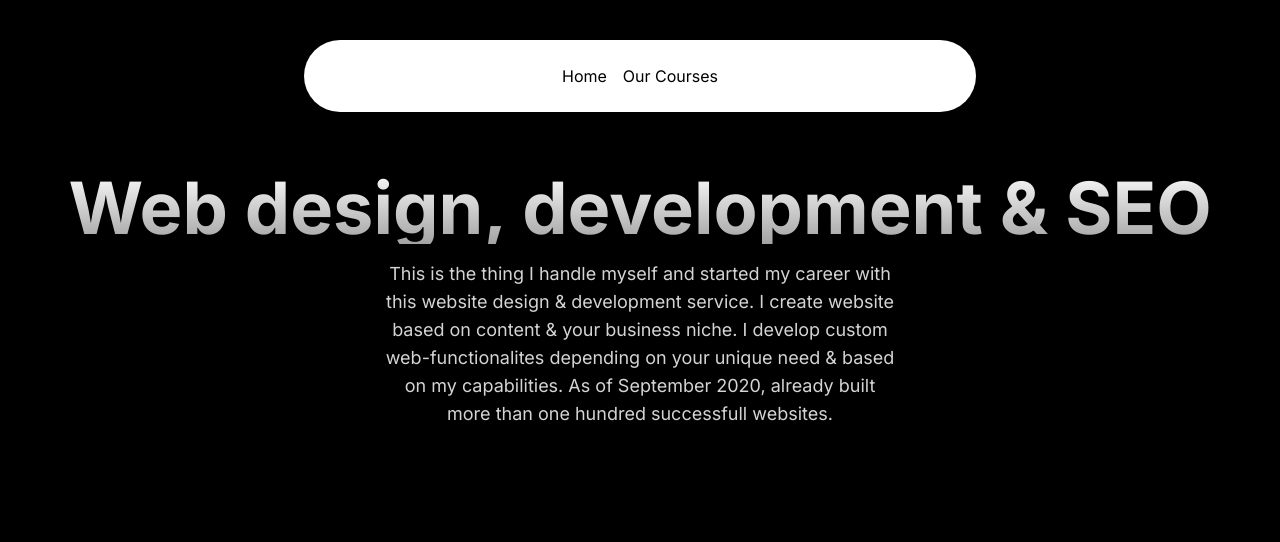
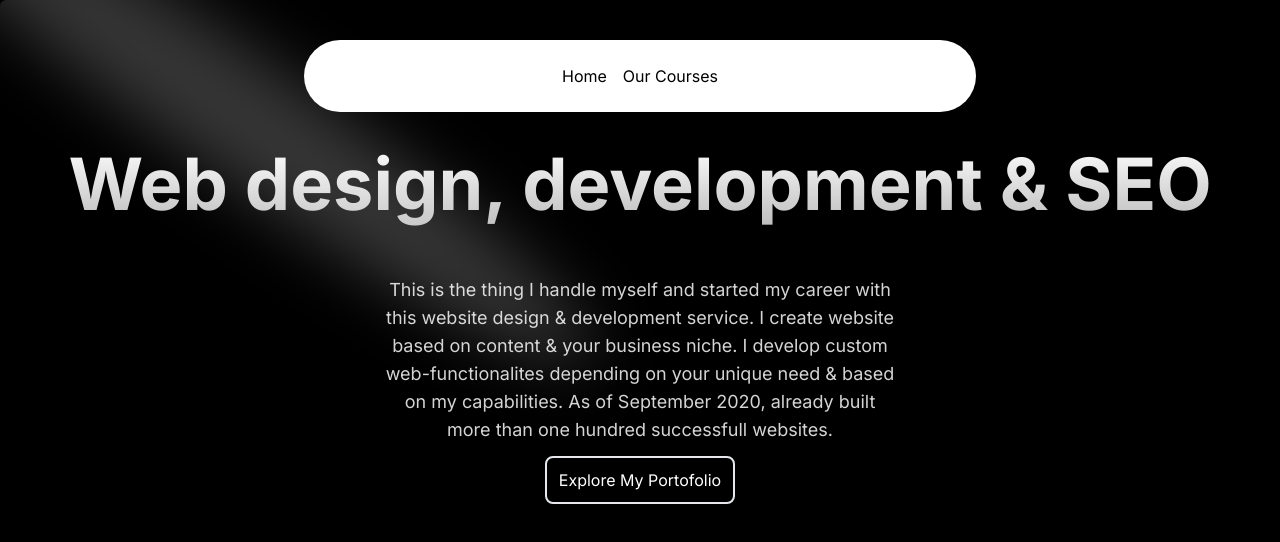
Before and after one commit to Nasir-Saeed/next-js-website, a Next.js app: page / in a window 1280 px wide. Shown: the top 542 px of the page. Built offline with nearby package versions, Linux system fonts and the light colour scheme.

Commit message:
add spot light in hero section

```diff
--- a/src/components/HeroSection.tsx
+++ b/src/components/HeroSection.tsx
@@ -1,13 +1,18 @@
 import Link from "next/link"
+import { Spotlight } from "@/components/ui/Spotlight";
 
 function HeroSection() {
   return (
     <div className="h-auto md:h-[40rem] w-full rounded-md flex flex-col items-center justify-center relative overflow-hidden mx-auto py-10 md:py-0">
       <div className="p-4 relative z-10 w-full text-center">
-        <h1 className="mt-20 md:mt-0 text-4xl md:text-7xl font-bold bg-clip-text text-transparent bg-gradient-to-b from-neutral-50 to-neutral-400">Web design, development & SEO</h1>
+      <Spotlight
+        className="-top-40 left-0 md:left-60 md:-top-20"
+        fill="white"
+      />
+        <h1 className="mt-20 md:mt-0 text-4xl md:text-7xl font-bold bg-clip-text text-transparent bg-gradient-to-b from-neutral-50 to-neutral-400 pb-10">Web design, development & SEO</h1>
         <p className="mt-4 font-normal text-base md:text-lg text-neutral-300 max-w-lg mx-auto">This is the thing I handle myself and started my career with this website design & development service. I create website based on content & your business niche. I develop custom web-functionalites depending on your unique need & based on my capabilities. As of September 2020, already built more than one hundred successfull websites.</p>
-      <div className="mt-4">
-        <Link href={"https://nasir-saeed-portfolio.netlify.app/"}>Explore My Portofolio</Link>
+      <div className="mt-6">
+        <Link href={"https://nasir-saeed-portfolio.netlify.app/"} className="text-white border-2 p-3 rounded-lg">Explore My Portofolio</Link>
       </div>
       </div>
     </div>
--- /dev/null
+++ b/src/components/ui/Spotlight.tsx
@@ -0,0 +1,56 @@
+import React from "react";
+import { cn } from "@/utils/cn";
+
+type SpotlightProps = {
+  className?: string;
+  fill?: string;
+};
+
+export const Spotlight = ({ className, fill }: SpotlightProps) => {
+  return (
+    <svg
+      className={cn(
+        "animate-spotlight pointer-events-none absolute z-[1]  h-[169%] w-[138%] lg:w-[84%] opacity-0",
+        className
+      )}
+      xmlns="http://www.w3.org/2000/svg"
+      viewBox="0 0 3787 2842"
+      fill="none"
+    >
+      <g filter="url(#filter)">
+        <ellipse
+          cx="1924.71"
+          cy="273.501"
+          rx="1924.71"
+          ry="273.501"
+          transform="matrix(-0.822377 -0.568943 -0.568943 0.822377 3631.88 2291.09)"
+          fill={fill || "white"}
+          fillOpacity="0.21"
+        ></ellipse>
+      </g>
+      <defs>
+        <filter
+          id="filter"
+          x="0.860352"
+          y="0.838989"
+          width="3785.16"
+          height="2840.26"
+          filterUnits="userSpaceOnUse"
+          colorInterpolationFilters="sRGB"
+        >
+          <feFlood floodOpacity="0" result="BackgroundImageFix"></feFlood>
+          <feBlend
+            mode="normal"
+            in="SourceGraphic"
+            in2="BackgroundImageFix"
+            result="shape"
+          ></feBlend>
+          <feGaussianBlur
+            stdDeviation="151"
+            result="effect1_foregroundBlur_1065_8"
+          ></feGaussianBlur>
+        </filter>
+      </defs>
+    </svg>
+  );
+};
--- a/tailwind.config.ts
+++ b/tailwind.config.ts
@@ -1,4 +1,8 @@
 import type { Config } from "tailwindcss";
+const colors = require("tailwindcss/colors");
+const {
+  default: flattenColorPlatte,
+} = require("tailwindcss/lib/util/flattenColorPalette");
 
 const config: Config = {
   content: [
@@ -9,10 +13,25 @@
   darkMode: 'class',
   theme: {
     extend: {
+      animation:{
+        spotlight: "spotlight 2s ease .75s 1 forwards",
+      },
       backgroundImage: {
         "gradient-radial": "radial-gradient(var(--tw-gradient-stops))",
         "gradient-conic":
           "conic-gradient(from 180deg at 50% 50%, var(--tw-gradient-stops))",
+      },
+      keyframes: {
+        spotlight: {
+          "0%": {
+            opacity: '0',
+            transform: "translate(-72%, -62%) scale(0.5)",
+          },
+          "100%": {
+            opacity: '1',
+            transform: "translate(-50%,-40%) scale(1)",
+          },
+        },
       },
     },
   },
```
